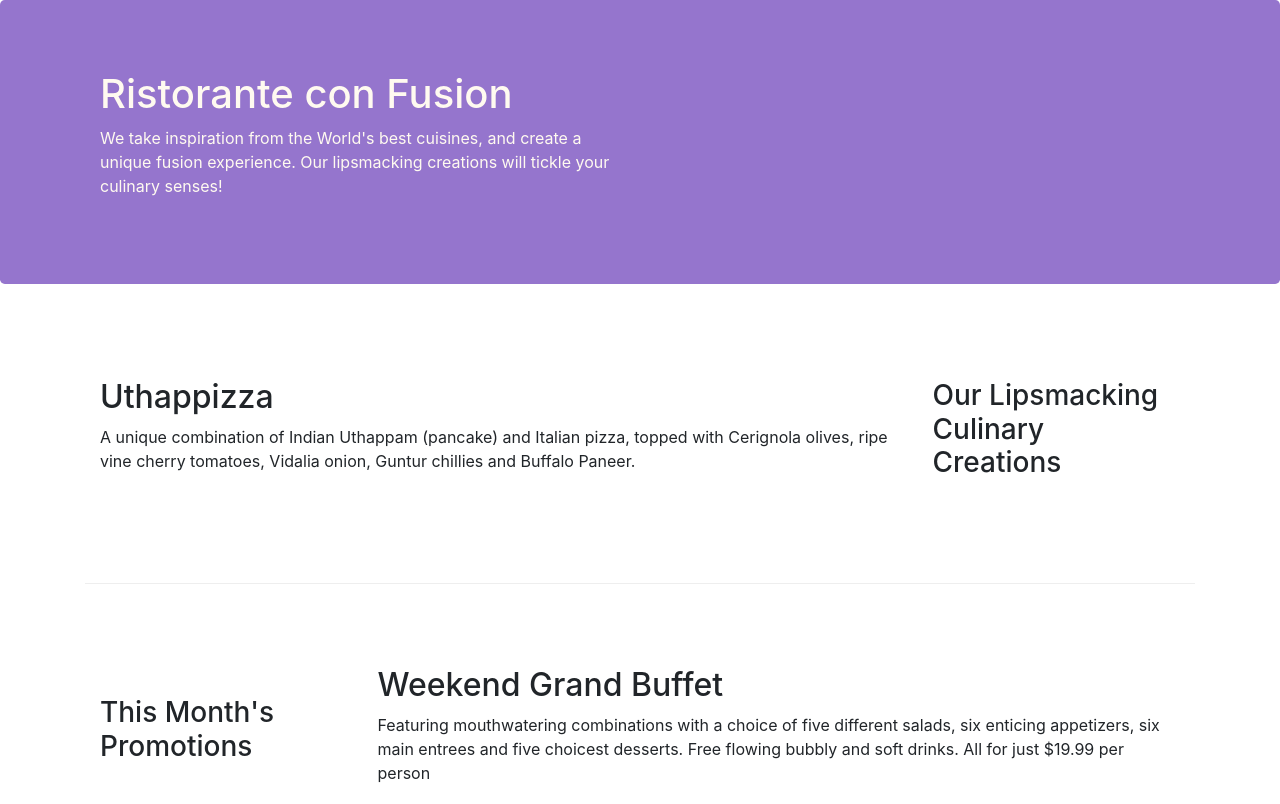
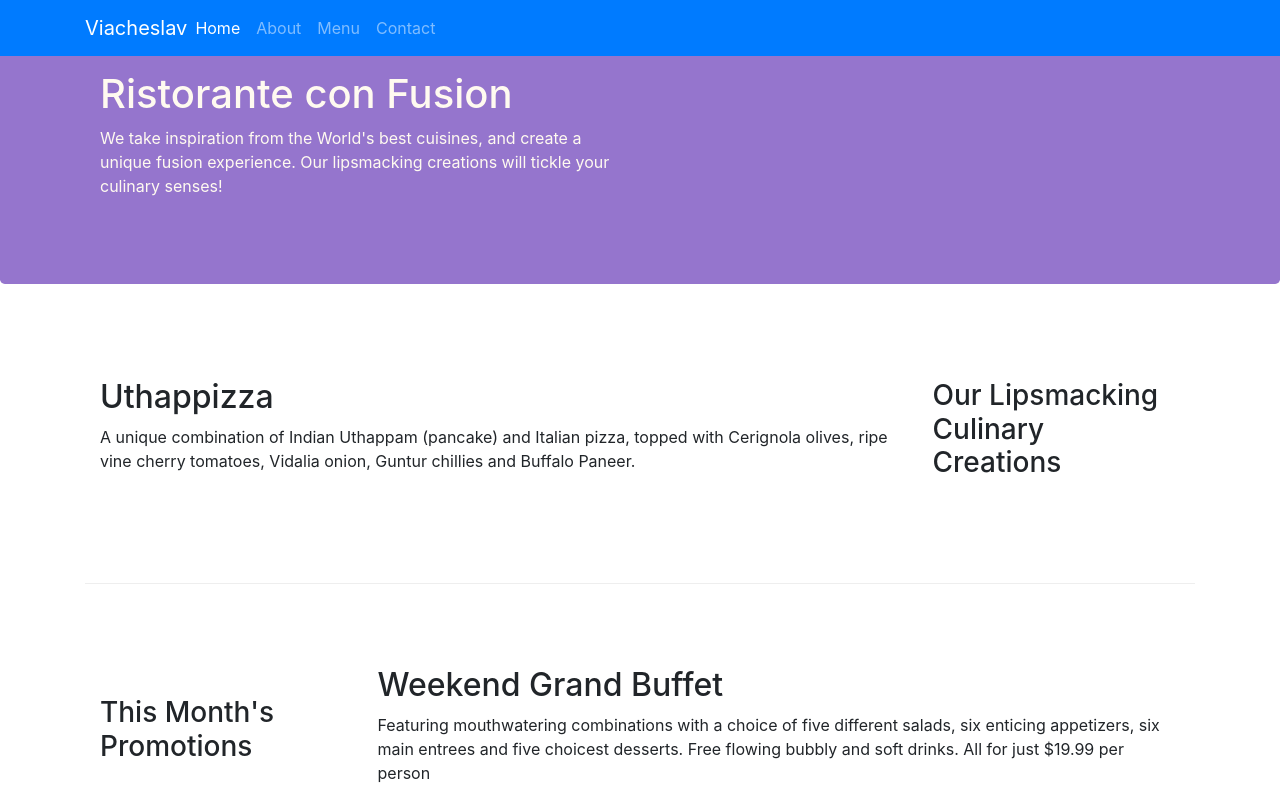
Before and after one commit to shibasensei/frontendUIHongKongUniverity, a website: page index.html in a window 1280 px wide. Shown: the top 804 px of the page. Drawn offline with nearby package versions, Linux system fonts and the light colour scheme.

Commit message:
Week 2 navbar added

```diff
--- a/index.html
+++ b/index.html
@@ -12,6 +12,24 @@
     <title></title>
   </head>
   <body>
+
+    <nav class="navbar navbar-dark navbar-expand-sm bg-primary fixed-top">
+      <div class="container">
+        <button class="navbar-toggler" type="button" data-toggle="collapse" data-target="#Navbar">
+          <span class="navbar-toggler-icon"></span>
+        </button>
+        <a class="navbar-brand mr-auto" href="#">Viacheslav</a>
+        <div class="collapse navbar-collapse" id="Navbar">
+          <ul class="navbar-nav mr-auto">
+            <li class="nav-time active"><a class="nav-link" href="./index.html">Home</a></li>
+            <li class="nav-time"><a class="nav-link" href="./aboutus.html">About</a></li>
+            <li class="nav-time "><a class="nav-link" href="#">Menu</a></li>
+            <li class="nav-time "><a class="nav-link" href="#">Contact</a></li>
+          </ul>
+        </div>
+      </div>
+    </nav>
+
     <header class="jumbotron ">
         <div class="container">
             <div class="row row-header ">
@@ -65,8 +83,8 @@
                 <div class="col-5 col-sm-2 col-md-4">
                     <h5>Links</h5>
                     <ul class="list-unstyled">
-                        <li><a href="#">Home</a></li>
-                        <li><a href="#">About</a></li>
+                        <li><a href="./index.html">Home</a></li>
+                        <li><a href="./aboutus.html">About</a></li>
                         <li><a href="#">Menu</a></li>
                         <li><a href="#">Contact</a></li>
                     </ul>
```
Also changed, not shown: aboutus.html (+25 -8 lines).
